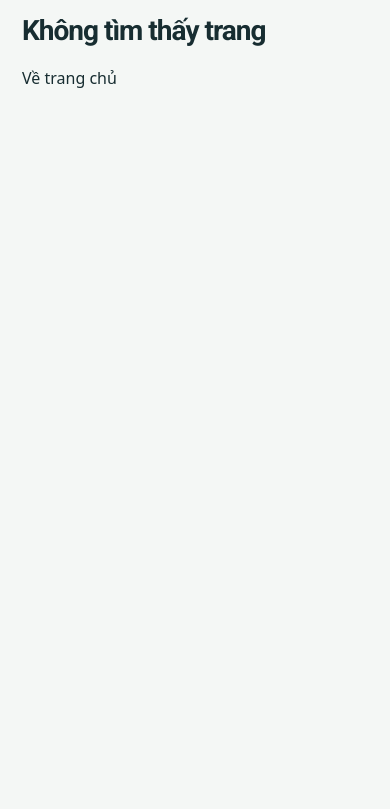
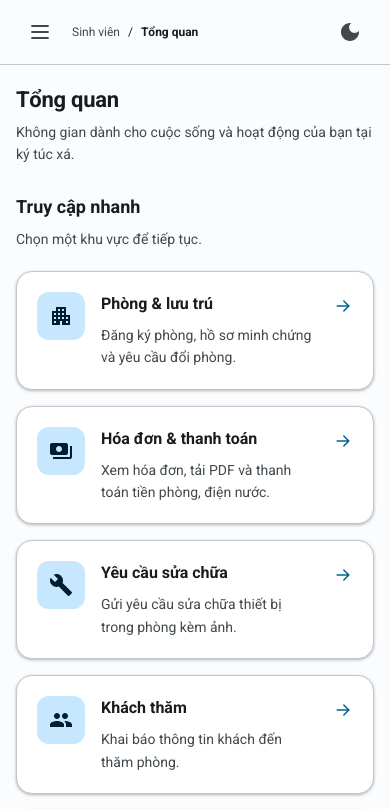
Before and after one commit to caohoangphucs/hoc-cnpm, a React (Vite) app in the folder client/: page /student in a window 390 px wide. Shown: the top 809 px of the page. Built offline with nearby package versions, Linux system fonts and the light colour scheme; a web font is replaced by a local one.

Commit message:
feat(client): add role layouts and responsive navigation

```diff
--- a/client/src/app/routes.tsx
+++ b/client/src/app/routes.tsx
@@ -1,22 +1,24 @@
-import { Link, Route, Routes } from 'react-router'
-import OverviewPage from '@/features/overview/OverviewPage'
+import { Navigate, Route, Routes } from 'react-router'
+import { workspaces, workspacePath } from './navigation'
+import { AppShell } from './layout/AppShell'
+import { OverviewPage } from './pages/OverviewPage'
+import { FeatureFrame } from './pages/FeatureFrame'
+import { NotFoundPage } from './pages/NotFoundPage'
 
 export default function AppRoutes() {
   return (
     <Routes>
-      <Route
-        path="/"
-        element={<OverviewPage />}
-      />
-      <Route
-        path="*"
-        element={
-          <main>
-            <h1>Không tìm thấy trang</h1>
-            <Link to="/">Về trang chủ</Link>
-          </main>
-        }
-      />
+      <Route path="/" element={<Navigate to="/student" replace />} />
+      {workspaces.map((workspace) => (
+        <Route key={workspace.id} path={workspacePath(workspace)} element={<AppShell workspace={workspace} />}>
+          <Route index element={<OverviewPage workspace={workspace} />} />
+          {workspace.navigation.filter((item) => item.path).map((item) => (
+            <Route key={item.path} path={item.path} element={<FeatureFrame workspace={workspace} item={item} />} />
+          ))}
+          <Route path="*" element={<NotFoundPage home={workspacePath(workspace)} />} />
+        </Route>
+      ))}
+      <Route path="*" element={<NotFoundPage standalone />} />
     </Routes>
   )
 }
```
